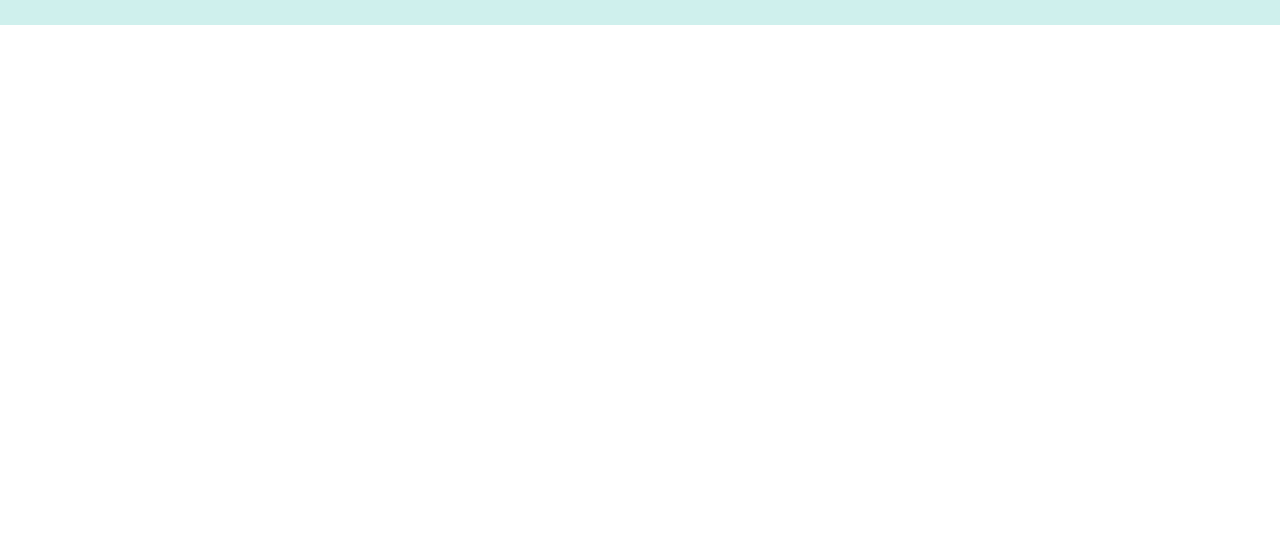
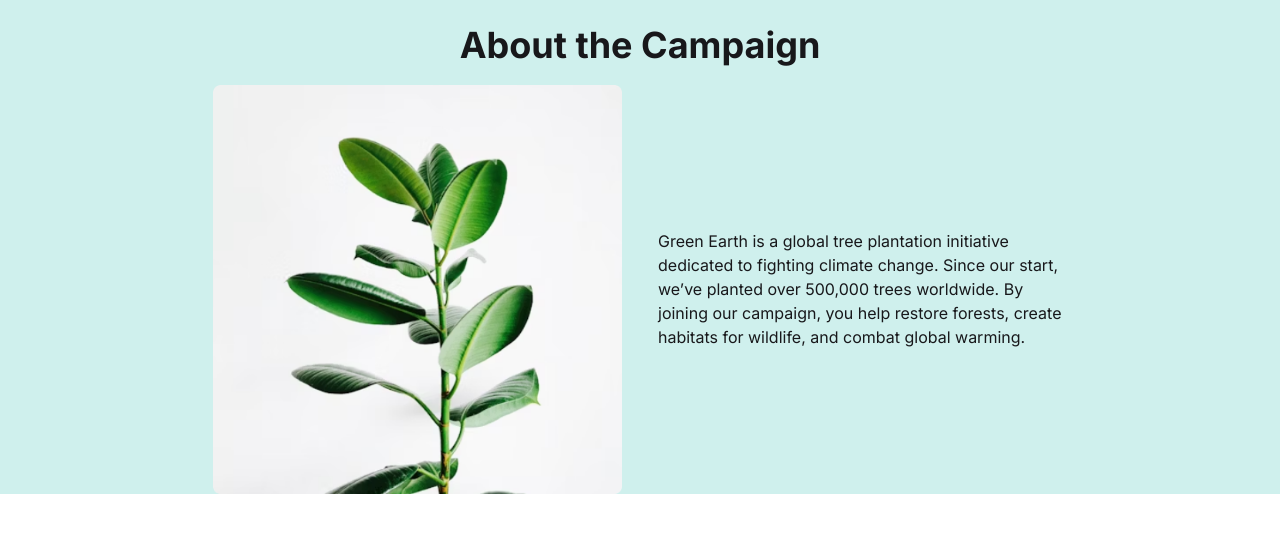
Before and after one commit to shaikatpriyo/Assignment_6, a plain HTML site: page index.html in a window 1280 px wide. Shown: the part 675-1208 px from the top of the page. Before the commit the page ends 800 px from the top, so only its background shows below. Drawn offline with nearby package versions, Linux system fonts and the light colour scheme.

Commit message:
Add description

```diff
--- a/index.html
+++ b/index.html
@@ -91,6 +91,19 @@
 
         </div>
       </section>
+      <section class="about-the-campaign mx-auto mb-15" id="about">
+        <h1 class="text-center text-4xl font-bold mb-5">About the Campaign</h1>
+        <div class="content flex gap-9 w-2/3 mx-auto flex-col md:flex-row">
+          <div class="flex-1">
+            <img src="./assets/about.png" alt="A image of a tree" />
+          </div>
+          <div class="text-content flex flex-col justify-center flex-1">
+            <h1>
+              Green Earth is a global tree plantation initiative dedicated to
+              fighting climate change. Since our start, we’ve planted over
+              500,000 trees worldwide. By joining our campaign, you help restore
+              forests, create habitats for wildlife, and combat global warming.
+            </h1>
 
 </body>
 </html>
```
